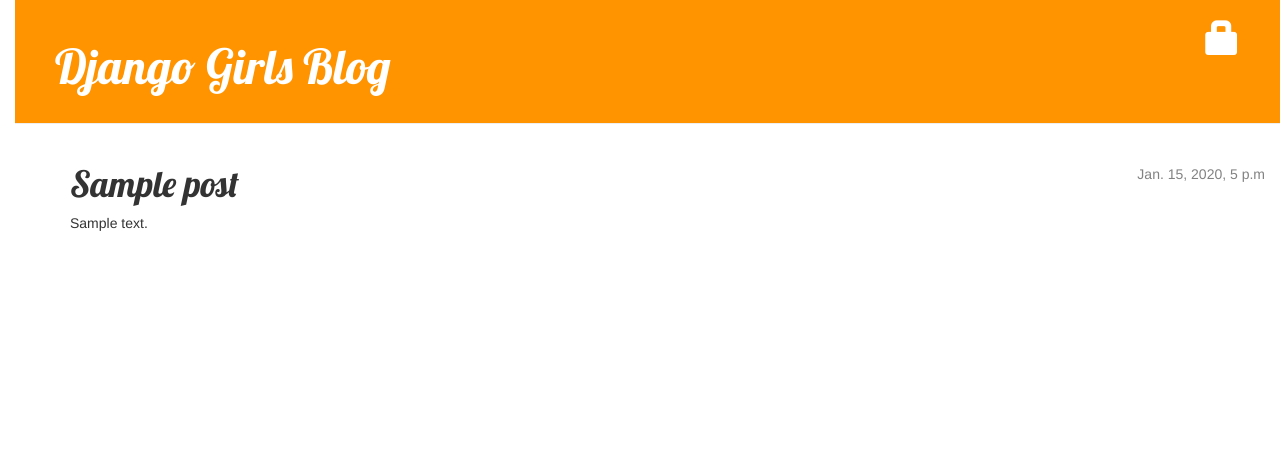
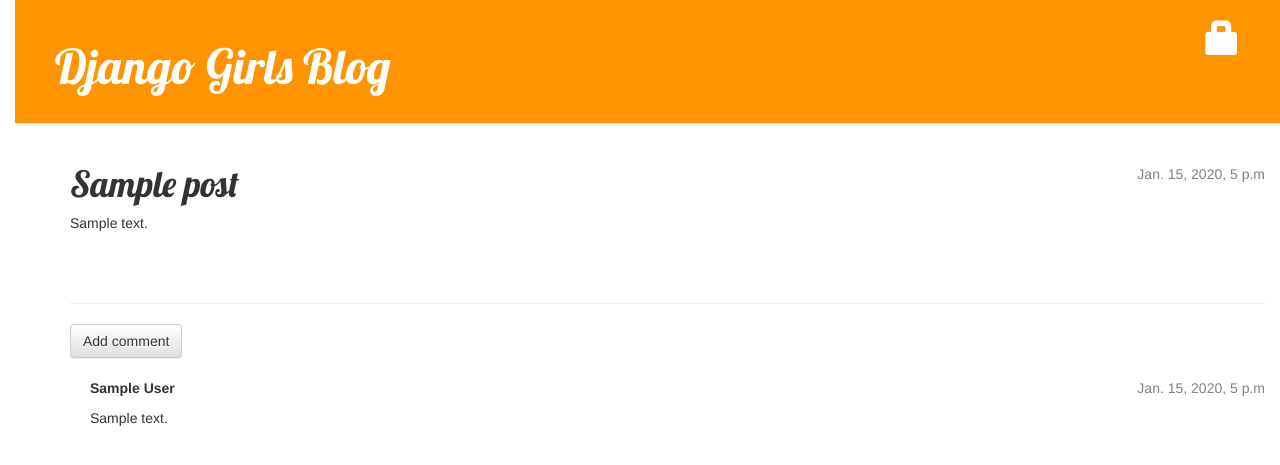
Before and after one commit to aboen/django_blog, a Django app: page /post/1/ in a window 1280 px wide. Shown: the top 465 px of the page. Run offline with Django 3.2, Linux system fonts and the light colour scheme; tables that the repository leaves empty hold one stand-in row (values such as "Sample post"); some libraries are stand-ins or nearby versions.

Commit message:
update comment

```diff
--- a/blog/admin.py
+++ b/blog/admin.py
@@ -1,6 +1,7 @@
 from django.contrib import admin
 
 # Register your models here.
-from .models import Post
+from .models import Post, Comment
 
 admin.site.register(Post)
+admin.site.register(Comment)
--- a/blog/forms.py
+++ b/blog/forms.py
@@ -1,10 +1,16 @@
 __author__ = 'sopyan'
 from django import forms
 
-from .models import Post
+from .models import Post, Comment
 
 class PostForm(forms.ModelForm):
 
     class Meta:
         model = Post
         fields = ('title', 'text',)
+
+class CommentForm(forms.ModelForm):
+
+    class Meta:
+        model = Comment
+        fields = ('author', 'text',)
--- a/blog/models.py
+++ b/blog/models.py
@@ -17,3 +17,20 @@ class Post(models.Model):
 
     def __str__(self):
         return self.title
+
+class Comment(models.Model):
+    post = models.ForeignKey('blog.Post', related_name='comments')
+    author = models.CharField(max_length=200)
+    text = models.TextField()
+    created_date = models.DateTimeField(default=timezone.now)
+    approved_comment = models.BooleanField(default=False)
+
+    def approve(self):
+        self.approved_comment = True
+        self.save()
+
+    def __str__(self):
+        return self.text
+
+def approved_comments(self):
+    return self.comments.filter(approved_comment=True)
--- a/blog/static/css/blog.css
+++ b/blog/static/css/blog.css
@@ -52,3 +52,6 @@ h1, h2, h3, h4 {
 .post h1 a, .post h1 a:visited {
     color: #000000;
 }
+.comment {
+    margin: 20px 0px 20px 20px;
+}
--- a/blog/templates/blog/post_detail.html
+++ b/blog/templates/blog/post_detail.html
@@ -18,4 +18,25 @@
         <h1>{{ post.title }}</h1>
         <p>{{ post.text|linebreaks }}</p>
     </div>
+
+<hr>
+<a class="btn btn-default" href="{% url 'add_comment_to_post' pk=post.pk %}">Add comment</a>
+{% for comment in post.comments.all %}
+    {% if user.is_authenticated or comment.approved_comment %}
+    <div class="comment">
+        <div class="date">
+            {{ comment.created_date }}
+            {% if not comment.approved_comment %}
+                <a class="btn btn-default" href="{% url 'comment_remove' pk=comment.pk %}"><span class="glyphicon glyphicon-remove"></span></a>
+                <a class="btn btn-default" href="{% url 'comment_approve' pk=comment.pk %}"><span class="glyphicon glyphicon-ok"></span></a>
+            {% endif %}
+        </div>
+        <strong>{{ comment.author }}</strong>
+        <p>{{ comment.text|linebreaks }}</p>
+    </div>
+    {% endif %}
+{% empty %}
+    <p>No comments here yet :(</p>
+{% endfor %}
+
 {% endblock %}
--- a/blog/templates/blog/post_draft_list.html
+++ b/blog/templates/blog/post_draft_list.html
@@ -8,4 +8,6 @@
             <p>{{ post.text|truncatechars:200 }}</p>
         </div>
     {% endfor %}
+
+
 {% endblock %}
--- a/blog/templates/blog/post_list.html
+++ b/blog/templates/blog/post_list.html
@@ -8,6 +8,8 @@
         </div>
         <h1><a href="{% url "post_detail" pk=post.pk %}">{{ post.title }}</a></h1>
         <p>{{ post.text|linebreaks }}</p>
+        <a href="{% url 'blog.views.post_detail' pk=post.pk %}">Comments: {{ post.comments.count }}</a>
+        <a href="{% url 'blog.views.post_detail' pk=post.pk %}">Comments: {{ post.approved_comments.count }}</a>
     </div>
 {% endfor %}
 {% endblock content %}
--- a/blog/urls.py
+++ b/blog/urls.py
@@ -10,4 +10,7 @@ urlpatterns = [
     url(r'^drafts/$', views.post_draft_list, name='post_draft_list'),
     url(r'^post/(?P<pk>[0-9]+)/publish/$', views.post_publish, name='post_publish'),
     url(r'^post/(?P<pk>[0-9]+)/remove/$', views.post_remove, name='post_remove'),
+    url(r'^post/(?P<pk>[0-9]+)/comment/$', views.add_comment_to_post, name='add_comment_to_post'),
+    url(r'^comment/(?P<pk>[0-9]+)/approve/$', views.comment_approve, name='comment_approve'),
+    url(r'^comment/(?P<pk>[0-9]+)/remove/$', views.comment_remove, name='comment_remove'),
 ]
--- a/blog/views.py
+++ b/blog/views.py
@@ -1,7 +1,7 @@
 from django.shortcuts import render, get_object_or_404, redirect
 from django.utils import timezone
-from .models import Post
-from .forms import PostForm
+from .models import Post, Comment
+from .forms import PostForm, CommentForm
 from django.contrib.auth.decorators import login_required
 
 # Create your views here.
@@ -58,3 +58,29 @@ def post_remove(request, pk):
     post = get_object_or_404(Post, pk=pk)
     post.delete()
     return redirect('blog.views.post_list')
+
+def add_comment_to_post(request, pk):
+    post = get_object_or_404(Post, pk=pk)
+    if request.method == "POST":
+        form = CommentForm(request.POST)
+        if form.is_valid():
+            comment = form.save(commit=False)
+            comment.post = post
+            comment.save()
+            return redirect('blog.views.post_detail', pk=post.pk)
+    else:
+        form = CommentForm()
+    return render(request, 'blog/add_comment_to_post.html', {'form': form})
+
+@login_required
+def comment_approve(request, pk):
+    comment = get_object_or_404(Comment, pk=pk)
+    comment.approve()
+    return redirect('blog.views.post_detail', pk=comment.post.pk)
+
+@login_required
+def comment_remove(request, pk):
+    comment = get_object_or_404(Comment, pk=pk)
+    post_pk = comment.post.pk
+    comment.delete()
+    return redirect('blog.views.post_detail', pk=post_pk)
```
Also changed, not shown: blog/templates/blog/add_comment_to_post.html (added, +9 -0 lines), blog/migrations/0002_comment.py (added).
